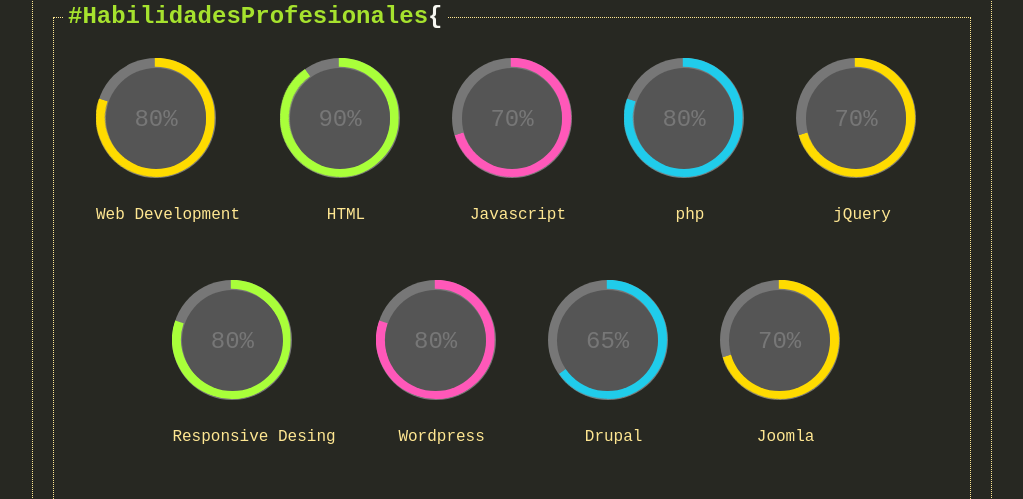
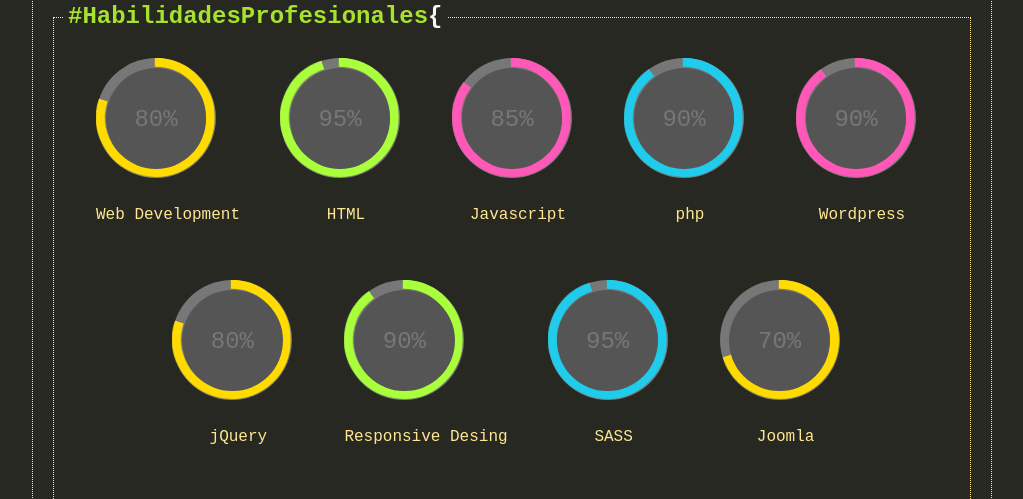
Before and after one commit to johanjaguar/curriculo, a plain HTML site: page index.html in a window 1280 px wide. Shown: the part 2106-2605 px from the top of the page, without its empty margins (128-1151 px from the left). Drawn offline with Linux system fonts and the light colour scheme; a web font is replaced by a local one.

Commit message:
nuevos porcentajes

```diff
--- a/index.html
+++ b/index.html
@@ -186,32 +186,33 @@
 							<p>Web Development</p>
 						</div>
 						<div class="professionalSkill" id="professionalSkill2">
-							<div id="redcircle" data-percent="90" data-animate="false" class="green dark"></div>
+							<div id="redcircle" data-percent="95" data-animate="false" class="green dark"></div>
 							<p>HTML</p>
 						</div>
 						<div class="professionalSkill" id="professionalSkill3">
-							<div id="redcircle" data-percent="70" data-animate="false" class="pink dark"></div>
+							<div id="redcircle" data-percent="85" data-animate="false" class="pink dark"></div>
 							<p>Javascript</p>
 						</div>
 						<div class="professionalSkill" id="professionalSkill4">
-							<div id="redcircle" data-percent="80" data-animate="false" class="blue dark"></div>
+							<div id="redcircle" data-percent="90" data-animate="false" class="blue dark"></div>
 							<p>php</p>
 						</div>
+						<div class="professionalSkill" id="professionalSkill7">
+							<div id="redcircle" data-percent="90" data-animate="false" class="pink dark"></div>
+							<p>Wordpress</p>
+						</div>
 						<div class="professionalSkill" id="professionalSkill5">
-							<div id="redcircle" data-percent="70" data-animate="false" class="yellow dark"></div>
+							<div id="redcircle" data-percent="80" data-animate="false" class="yellow dark"></div>
 							<p>jQuery</p>
 						</div>
 						<div class="professionalSkill" id="professionalSkill6">
-							<div id="redcircle" data-percent="80" data-animate="false" class="green dark"></div>
+							<div id="redcircle" data-percent="90" data-animate="false" class="green dark"></div>
 							<p>Responsive Desing</p>
 						</div>
-						<div class="professionalSkill" id="professionalSkill7">
-							<div id="redcircle" data-percent="80" data-animate="false" class="pink dark"></div>
-							<p>Wordpress</p>
-						</div>
+
 						<div class="professionalSkill" id="professionalSkill8">
-							<div id="redcircle" data-percent="65" data-animate="false" class="blue dark"></div>
-							<p>Drupal</p>
+							<div id="redcircle" data-percent="95" data-animate="false" class="blue dark"></div>
+							<p>SASS</p>
 						</div>
 						<div class="professionalSkill" id="professionalSkill9">
 							<div id="redcircle" data-percent="70" data-animate="false" class="yellow dark"></div>
```
Also changed, not shown: indexEn.html (added).
